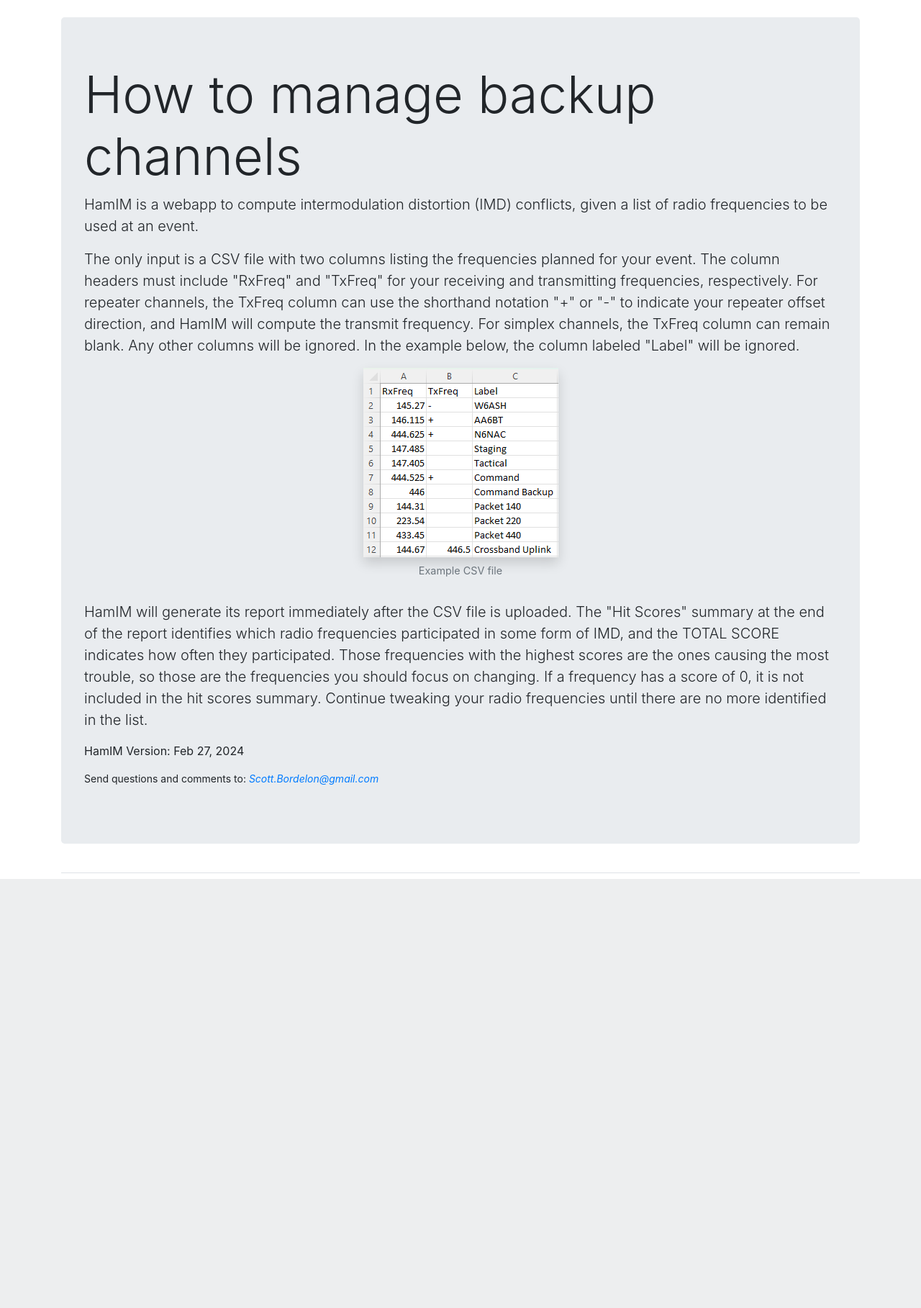
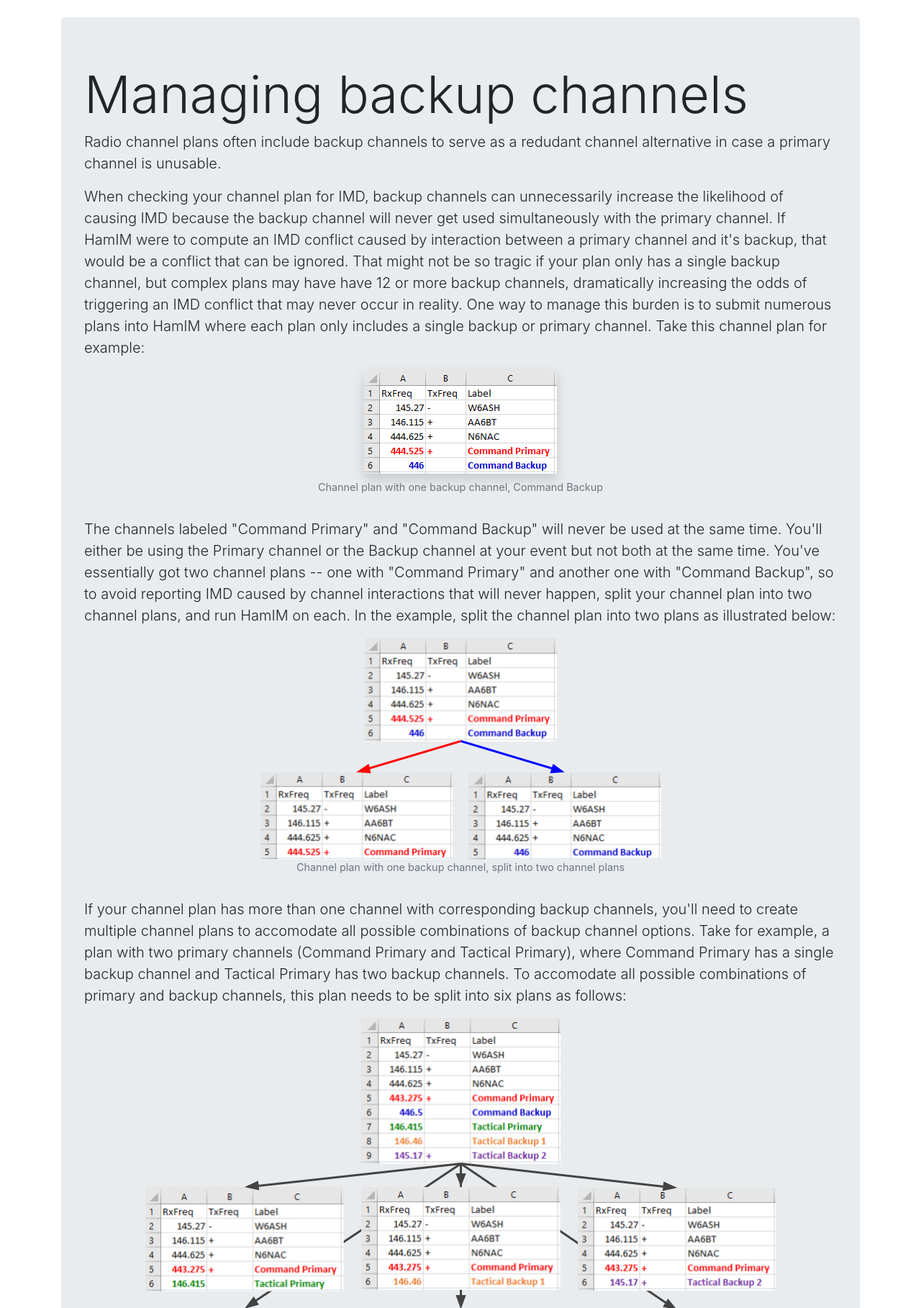
Before and after one commit to Schlermie/ham_intermod, a Django app: page /backups/ in a window 1280 px wide. Shown: the part 103-1920 px from the top of the page at 72% size. Before the commit the page ends 1324 px from the top, so only its background shows below. Run offline with Django 4.2, Linux system fonts and the light colour scheme; some libraries are stand-ins or nearby versions.

Commit message:
Added documentation on how to manage backup channels.

```diff
--- a/hamim/templates/hamim/backups.html
+++ b/hamim/templates/hamim/backups.html
@@ -3,41 +3,90 @@
 
 {% block page_header %}
   <div class="jumbotron">
-    <h1 class="display-3">How to manage backup channels</h1>
+    <h1 class="display-3">Managing backup channels</h1>
     <p class="lead">
-      HamIM is a webapp to compute intermodulation distortion (IMD)
-      conflicts, given a list of radio frequencies to be used at an event.</p>
-    <p class="lead">
-      The only input is a CSV file with two columns listing the frequencies
-      planned for your event. The column headers must include "RxFreq" and
-      "TxFreq" for your receiving and transmitting frequencies, respectively.
-      For repeater channels, the TxFreq column can use the shorthand notation
-      "+" or "-" to indicate your repeater offset direction, and HamIM will
-      compute the transmit frequency. For simplex channels, the TxFreq column
-      can remain blank. Any other columns will be ignored. In the example below,
-      the column labeled "Label" will be ignored.
-      <a href="{% static 'CSVExample.csv' %}" download>
-        <center><figure class="figure">
-          <img src="{% static 'CSVExample.png' %}" class="shadow mb-2">
-          <figcaption class="figure-caption">Example CSV file</figcaption>
-        </figure></center>
-      </a>
+      Radio channel plans often include backup channels to serve as a redudant
+      channel alternative in case a primary channel is unusable.
     </p>
     <p class="lead">
-      HamIM will generate its report immediately after the CSV file is uploaded.
-      The "Hit Scores" summary at the end of the report identifies which radio
-      frequencies participated in some form of IMD, and the TOTAL SCORE indicates
-      how often they participated. Those frequencies with the highest scores
-      are the ones causing the most trouble, so those are the frequencies you
-      should focus on changing. If a frequency has a score of 0, it is not
-      included in the hit scores summary. Continue tweaking your radio
-      frequencies until there are no more identified in the list.
+      When checking your channel plan for IMD, backup channels can unnecessarily
+      increase the likelihood of causing IMD because the backup channel will
+      never get used simultaneously with the primary channel. If HamIM were to
+      compute an IMD conflict caused by interaction between a primary channel
+      and it's backup, that would be a conflict that can be ignored. That might
+      not be so tragic if your plan only has a single backup channel, but
+      complex plans may have have 12 or more backup channels, dramatically
+      increasing the odds of triggering an IMD conflict that may never occur
+      in reality. One way to manage this burden is to submit numerous plans
+      into HamIM where each plan only includes a single backup or primary
+      channel. Take this channel plan for example:
+      <center><figure class="figure">
+        <img src="{% static 'CSVExample_1backup.png' %}" class="shadow mb-2">
+        <figcaption class="figure-caption">
+          Channel plan with one backup channel, Command Backup
+        </figcaption>
+      </figure></center>
     </p>
-    <p>
-      HamIM Version: Feb 27, 2024</p>
-    <p class="small">
-      Send questions and comments to:
-      <i><a href="mailto:Scott.Bordelon@gmail.com">Scott.Bordelon@gmail.com</a></i>
+    <p class="lead">
+      The channels labeled "Command Primary" and "Command Backup" will never be
+      used at the same time. You'll either be using the Primary channel or the
+      Backup channel at your event but not both at the same time. You've
+      essentially got two channel plans -- one with "Command Primary" and
+      another one with "Command Backup", so to avoid reporting IMD caused by
+      channel interactions that will never happen, split your channel plan
+      into two channel plans, and run HamIM on each. In the example, split
+      the channel plan into two plans as illustrated below:
+      <center><figure class="figure">
+        <img src="{% static 'CSVExample_1backup_split.png' %}">
+        <figcaption class="figure-caption">
+          Channel plan with one backup channel, split into two channel plans
+        </figcaption>
+      </figure></center>
     </p>
-  </div>
+    <p class="lead">
+      If your channel plan has more than one channel with corresponding backup
+      channels, you'll need to create multiple channel plans to
+      accomodate all possible combinations of backup channel options. Take for
+      example, a plan with two primary channels (Command Primary and Tactical
+      Primary), where Command Primary has a single backup channel and Tactical
+      Primary has two backup channels. To accomodate all possible combinations
+      of primary and backup channels, this plan needs to be split into six plans
+      as follows:
+    </p>
+    <center><figure class="figure">
+      <img src="{% static 'CSVExample_2primaries_split.png' %}">
+      <figcaption class="figure-caption">
+        Channel plan with two primary channels and backups, split into six channel plans
+      </figcaption>
+    </figure></center>
+    <p class="lead">
+      Note that the two potential Command channels multiplied by the three
+      potential Tactical channels, results in six derivative plans. The number
+      of derivative plans will be the total product of the number of the backup
+      channels with its primary multiplied by each other primary channel with
+      its backups in the original plan. For a plan with a large number of
+      primary and backup channels, creating the derivative plans can be a huge
+      burden.
+    </p>
+    <p class="lead">
+      HamIM will automatically generate the derivative plans and run them if you
+      indicate which channels are backups in the CSV file. Simply add a column
+      named "Backups" to the CSV file, and assign an arbitrary name to the
+      channels participating in the gang of backup channels with its primary
+      channel. In the example below, a Backups column has been added with tags
+      indicating the primary Command and Tactical channels have corresponding
+      backup channels.
+    </p>
+    <a href="{% static 'CSVExample_Backups.csv' %}" download>
+      <center><figure class="figure">
+        <img src="{% static 'CSVExample_Backups.png' %}" class="shadow mb-2">
+        <figcaption class="figure-caption">
+          Example CSV file with "Backups" column
+        </figcaption>
+      </figure></center>
+    </a>
+    <p class="lead">
+      That's all you need to do. Now just upload your new CSV file, and HamIM
+      will run all combinations of derivative channel plans.
+    </div>
   {% endblock page_header %}
```
Also changed, not shown: hamim/static/CSVExample_Backups.csv (added, +9 -0 lines), hamim/static/CSVExample_1backup.png (added), hamim/static/CSVExample_1backup_split.png (added), hamim/static/CSVExample_2primaries_split.png (added), hamim/static/CSVExample_Backups.png (added).
